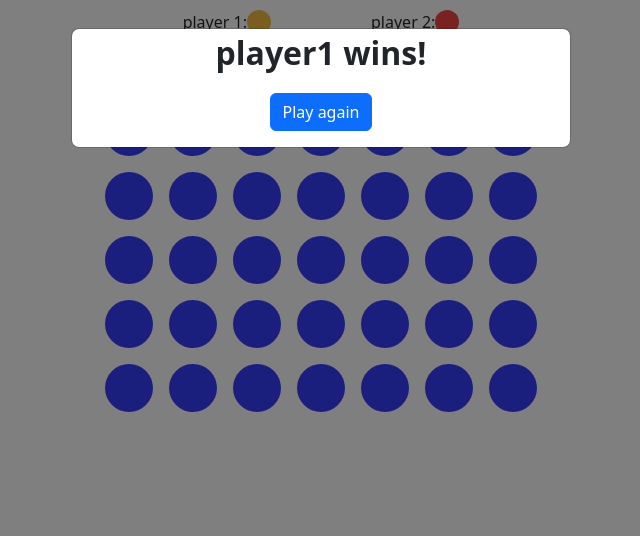
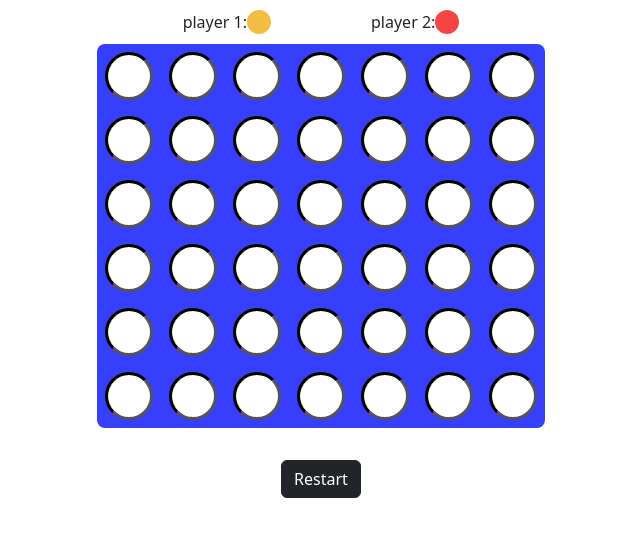
Before and after one commit to Ashard/connect-four-game, a React (Create React App) app: page / in a window 1280 px wide. Shown: the top 536 px of the page, without its empty margins (319-959 px from the left). Built offline with nearby package versions, Linux system fonts and the light colour scheme.

Commit message:
added some styling to make it look like the actual connect four grid

```diff
--- a/src/Components/ConnectFourGrid.jsx
+++ b/src/Components/ConnectFourGrid.jsx
@@ -6,19 +6,21 @@ import Button from "react-bootstrap/Button";
 
 /**
  * Todo:
- * 1) add the consecutiveCount variable to the other diagonal function as well
- * 2) showing which player is currently playing by showing the player
- * color before the player score
+ * 1) add win state and use that to allow user interaction with the connectfour grid
  *
  */
 const totalNumOfColumns = 7;
 const totalNumOfRows = 6;
 
 function ConnectFourGrid() {
-  const [showWinDialog, setShowWinDialog] = useState(true);
+  const [showWinDialog, setShowWinDialog] = useState(false);
   const [currentPlayer, setCurrentPlayer] = useState("player1");
   const [highlight_index, setHighlightIndex] = useState(null);
   const [filled_grid_spots, setFilledGridSpots] = useState(() => {
+    return initFilledGridSpots();
+  });
+
+  function initFilledGridSpots() {
     var init_filled_grid_spots = [];
     for (var i = 0; i < 6; i++) {
       var filled_grid_spots_row = [];
@@ -29,7 +31,7 @@ function ConnectFourGrid() {
     }
 
     return init_filled_grid_spots;
-  });
+  }
 
   var grid_spots = [];
 
@@ -100,16 +102,14 @@ function ConnectFourGrid() {
       filled_grid_spots[row][column] = currentPlayer;
       setFilledGridSpots(filled_grid_spots);
       if (checkWinCondition(row, column)) {
-        // show who won and bring up the dialog to play again
-        console.log(currentPlayer + "WON");
+        setShowWinDialog(true);
       } else {
-        console.log("win condition not met for " + currentPlayer);
-      }
-      if (currentPlayer === "player1") {
-        setCurrentPlayer("player2");
-      }
-      if (currentPlayer === "player2") {
-        setCurrentPlayer("player1");
+        if (currentPlayer === "player1") {
+          setCurrentPlayer("player2");
+        }
+        if (currentPlayer === "player2") {
+          setCurrentPlayer("player1");
+        }
       }
     }
   }
@@ -331,13 +331,25 @@ function ConnectFourGrid() {
     setShowWinDialog(false);
   }
 
+  /**
+   * Restart game callback
+   */
+  function restartGame() {
+    setShowWinDialog(false);
+    setFilledGridSpots(initFilledGridSpots());
+    setHighlightIndex(null);
+    setCurrentPlayer("player1");
+  }
+
   return (
     <div>
       <Modal show={showWinDialog} onHide={handleClose}>
-        <div className="winDialogHeadingText">{currentPlayer} wins!</div>
+        <div className="winDialogHeadingText">
+          {currentPlayer === "player1" ? "Player 1" : "Player 2"} wins!
+        </div>
         <Modal.Body>
-          <div className="playAgainBtnFlexBox">
-            <Button className="playAgainBtn">Play again</Button>
+          <div className="winDialogBtnsFlexBox">
+            <Button onClick={restartGame}>Play again</Button>
           </div>
         </Modal.Body>
       </Modal>
@@ -363,6 +375,11 @@ function ConnectFourGrid() {
           })}
         </div>
       </div>
+      <div className="restartBtn">
+        <Button variant="dark" onClick={restartGame}>
+          Restart
+        </Button>
+      </div>
     </div>
   );
 }
--- a/src/Components/GridSpot.jsx
+++ b/src/Components/GridSpot.jsx
@@ -12,7 +12,7 @@ function GridSpot({
     onHoverCallback(row, column);
   }
 
-  var background_color = "#353ffc";
+  var background_color = "white";
   if (state === "player1") {
     background_color = "#f5bc42";
   } else if (state === "player2") {
--- a/src/styles.css
+++ b/src/styles.css
@@ -8,17 +8,19 @@
     display: grid;
     grid-template-columns: 3rem 3rem 3rem 3rem 3rem 3rem 3rem;
     gap: 16px;
+    background: #353ffc;
+    border-radius: 8px;
+    padding: 8px;
 }
 
 .grid-spot {
     width: 3rem;
     height: 3rem;
     border-radius: 50%;
-    background-color: red;
-}
-
-.grid-spot:hover {
-    background-color: yellow;
+    border-style: inset;
+    border-color: black;
+    /* border-color: black; */
+    /* border-width: ; */
 }
 
 .scoreboard {
@@ -50,7 +52,14 @@
     font-weight: 800;
 }
 
-.playAgainBtnFlexBox {
+.winDialogBtnsFlexBox {
+    display: flex;
+    justify-content: center;
+    gap: 8px;
+}
+
+.restartBtn {
+    margin-top: 32px;
     display: flex;
     justify-content: center;
 }
```
